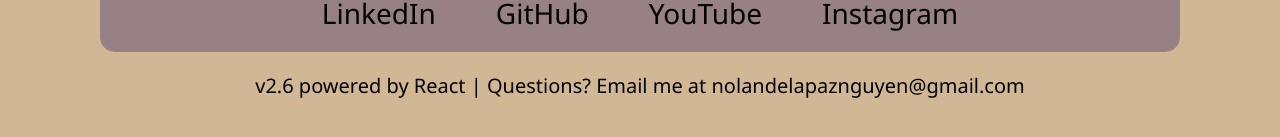
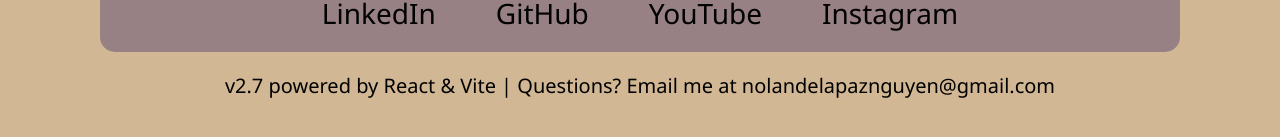
Before and after one commit to nndpznn/nndpznn.github.io, a React (Vite) app in the folder nndpznn-app/: page / in a window 1280 px wide. Shown: the part 759-896 px from the top of the page. Built offline with nearby package versions, Linux system fonts and the light colour scheme.

Commit message:
vX | updating version number, cleaning up index.html and mentioning vite!

```diff
--- a/nndpznn-app/src/UIComponents/contactFooter.jsx
+++ b/nndpznn-app/src/UIComponents/contactFooter.jsx
@@ -46,7 +46,7 @@
       </nav>
 
       <p className="textcenter">
-        v2.6 powered by React | Questions? Email me at
+        v2.7 powered by React & Vite | Questions? Email me at
         nolandelapaznguyen@gmail.com
       </p>
       <br></br>
```
Also changed, not shown: nndpznn-app/index.html (+1 -8 lines), nndpznn-app/vite.config.mjs (renamed from nndpznn-app/vite.config.js).
